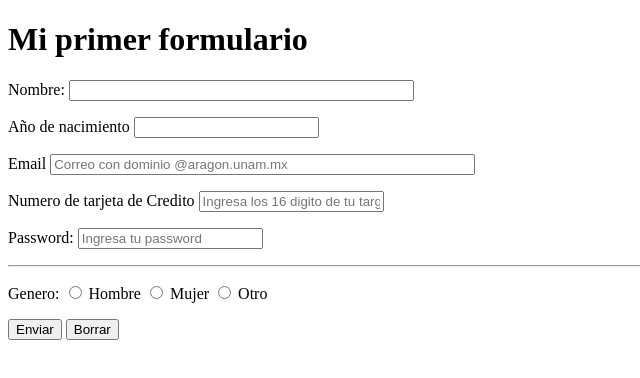
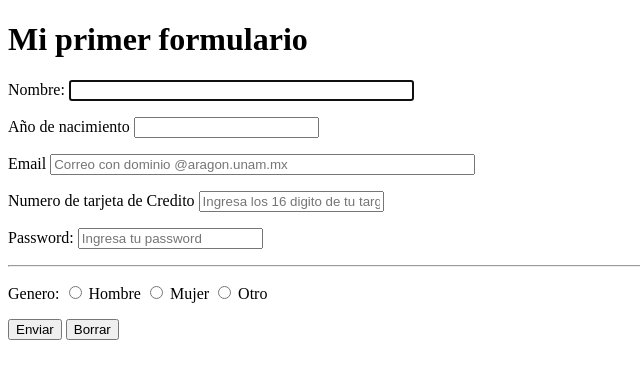
Before and after one commit to AaronVelasco93/web1, a plain HTML site: page TrabajosClase/Formularios/Formulario1.html in a window 1280 px wide. Shown: the whole page, without its empty margins (0-640 px from the left). Drawn offline with Linux system fonts and the light colour scheme.

Commit message:
Se agreaga un ejemplo de un formulario

```diff
--- a/TrabajosClase/Formularios/Formulario1.html
+++ b/TrabajosClase/Formularios/Formulario1.html
@@ -34,7 +34,7 @@
     </div>
 
     <form   action=""  method="get" >
-        <p>Nombre: <input type="text" name="nombre"  size="40"  required >  </p>
+        <p>Nombre: <input type="text" name="nombre"  size="40"  required  autofocus >  </p>
         <p>Año de nacimiento  <input type="number" name="nacido"  min="1975"  >  </p>
         <p>Email <input type="email" name="correo"   placeholder="Correo con dominio @aragon.unam.mx" size="50" > </p>
         <p>Numero de tarjeta de Credito  <input type="text" onkeypress="return valida(event)" name="noTargeta" maxlength="16"  placeholder="Ingresa los 16 digito de tu targeta"  ></p>
```
